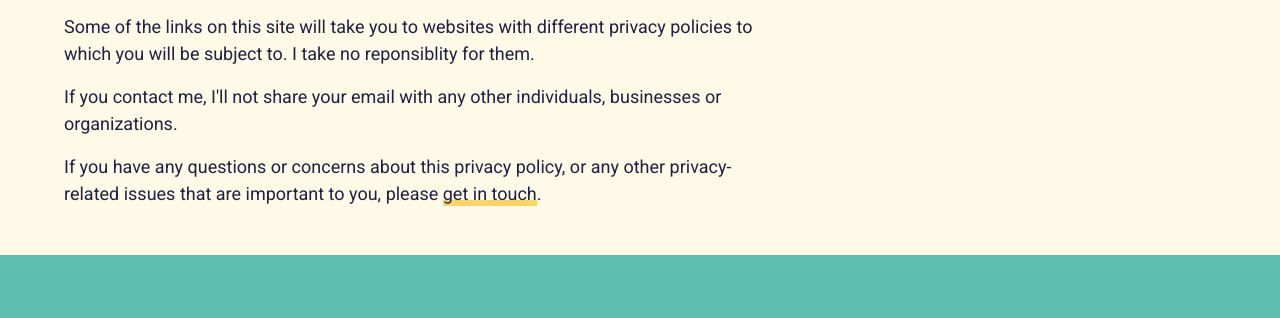
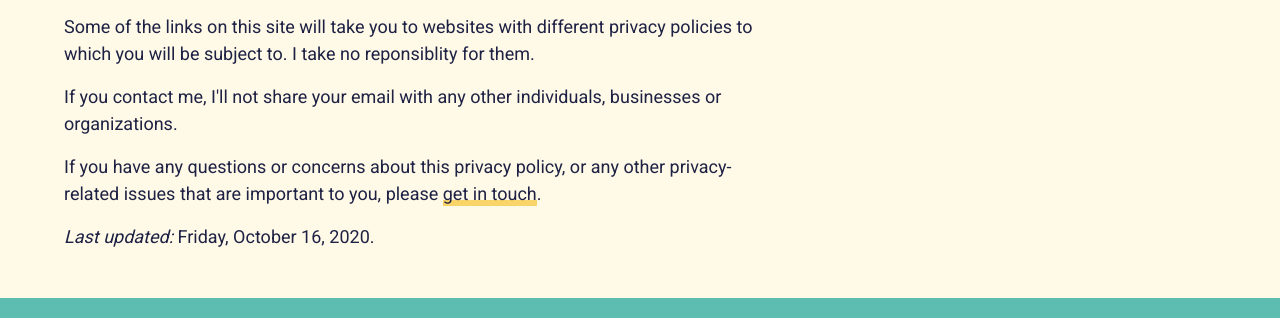
Before and after one commit to esarin7/elenasosalerin.com, an Eleventy site: page privacy.njk in a window 1280 px wide. Shown: the part 1305-1623 px from the top of the page. Built offline with nearby package versions, Linux system fonts and the light colour scheme; Eleventy itself is replaced by a stand-in of ours; files that its build step writes are made by us from their sources.

Commit message:
added Last Updated

```diff
--- a/privacy.njk
+++ b/privacy.njk
@@ -39,6 +39,10 @@ description: No annoying cookies or pop-up windows.
       <p>If you have any questions or concerns about this privacy policy, or any other privacy-related issues that are important to you, please <a href="/contact">get in touch</a>.
       </p>
 
+      <p>
+      <em>Last updated:</em> Friday, October 16, 2020.
+      </p>
+
     </section>
   </article>
   {% endblock %}
```
